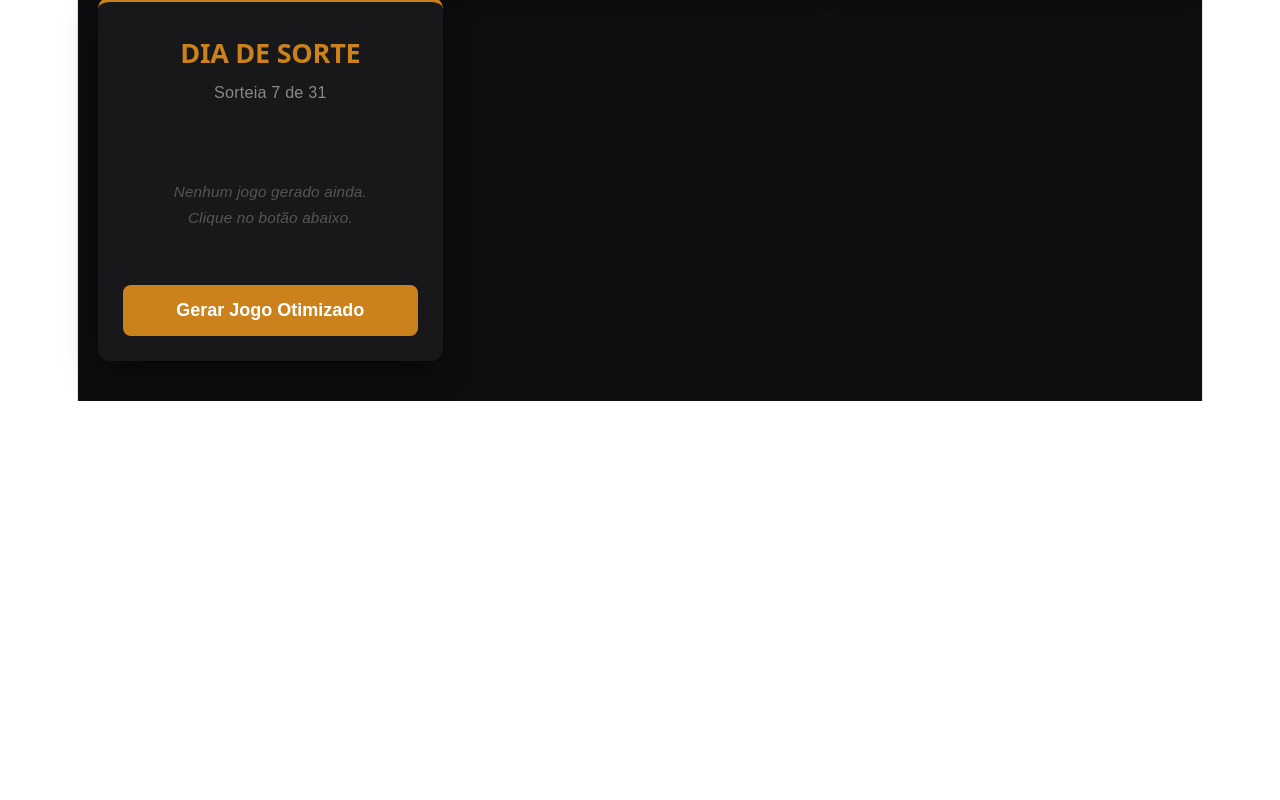
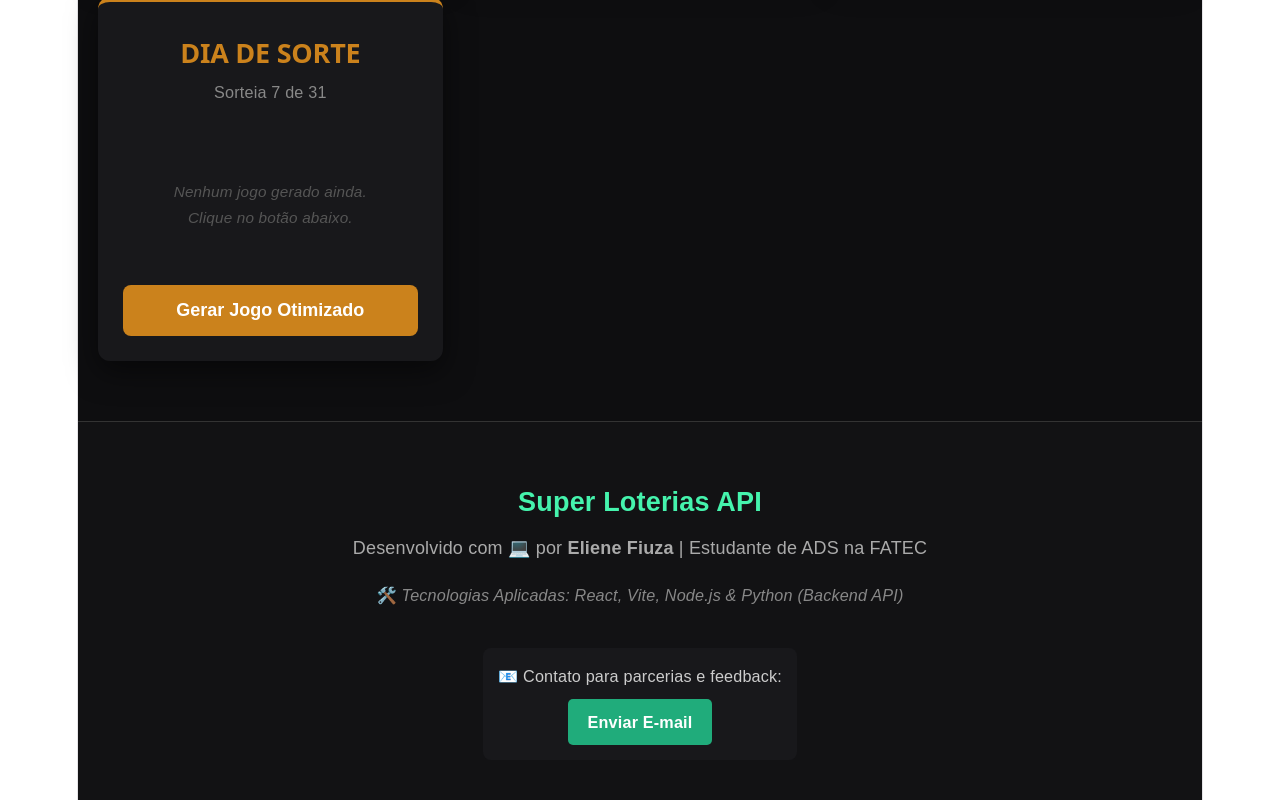
Before and after one commit to egfiuz/projeto-loteria, a React app in the folder frontend/: page / in a window 1280 px wide. Shown: the part 1052-1852 px from the top of the page. Before the commit the page ends 1453 px from the top, so only its background shows below. Built offline with nearby package versions, Linux system fonts and the light colour scheme; the HTML template or start-up script is replaced by a standard one.

Commit message:
feat: adiciona rodape com tecnologias, creditos e contato

```diff
--- a/frontend/src/App.jsx
+++ b/frontend/src/App.jsx
@@ -54,11 +54,33 @@ const LoteriaCard = ({ nome, sub, cor, qtd, max }) => {
   );
 };
 
+// --- COMPONENTE: FOOTER (RODAPÉ) ---
+const Footer = () => {
+  return (
+    <footer id="contato" style={styles.footer}>
+      <div style={styles.footerContent}>
+        <h3 style={styles.footerTitle}>Super Loterias API</h3>
+        <p style={styles.footerText}>
+          Desenvolvido com 💻 por <strong>Eliene Fiuza</strong> | Estudante de ADS na FATEC
+        </p>
+        <p style={styles.footerTech}>
+          🛠️ Tecnologias Aplicadas: React, Vite, Node.js & Python (Backend API)
+        </p>
+        <div style={styles.contatoContainer}>
+          <p style={styles.footerContato}>📧 Contato para parcerias e feedback:</p>
+          {/* Aqui você pode colocar seu email real depois */}
+          <a href="mailto:seuemail@exemplo.com" style={styles.emailBtn}>Enviar E-mail</a>
+        </div>
+      </div>
+    </footer>
+  );
+};
+
 // --- COMPONENTE PRINCIPAL: APP ---
 function App() {
   return (
     <div style={styles.body}>
-      <Navbar /> {/* <-- Olha a nossa Navbar aqui no topo! */}
+      <Navbar />
 
       <header id="inicio" style={styles.header}>
         <h1 style={styles.titulo}>Super Loterias API</h1>
@@ -77,13 +99,15 @@ function App() {
         <LoteriaCard nome="DUPLA SENA" sub="Sorteia 6 de 50" cor="#bf1923" qtd={6} max={50} />
         <LoteriaCard nome="DIA DE SORTE" sub="Sorteia 7 de 31" cor="#cb821c" qtd={7} max={31} />
       </main>
+
+      <Footer /> {/* <-- E aqui está o nosso Rodapé fechando o site! */}
     </div>
   );
 }
 
 // --- ESTILOS VISUAIS (CSS in JS) ---
 const styles = {
-  // Estilos da Navbar
+  // Navbar
   navbar: { display: 'flex', justifyContent: 'space-between', alignItems: 'center', backgroundColor: '#18181b', padding: '15px 40px', borderBottom: '1px solid #333', position: 'sticky', top: 0, zIndex: 100, boxShadow: '0 4px 10px rgba(0,0,0,0.5)' },
   logoContainer: { display: 'flex', alignItems: 'center', gap: '10px' },
   logoIcon: { fontSize: '1.8rem' },
@@ -91,8 +115,18 @@ const styles = {
   navLinks: { display: 'flex', gap: '20px' },
   link: { color: '#ccc', textDecoration: 'none', fontSize: '0.95rem', fontWeight: '500', transition: 'color 0.3s' },
 
-  // Restante dos estilos
-  body: { backgroundColor: '#0e0e10', minHeight: '100vh', padding: '0 0 40px 0', fontFamily: 'sans-serif', color: '#fff' },
+  // Footer
+  footer: { backgroundColor: '#121214', borderTop: '1px solid #333', marginTop: '60px', padding: '40px 20px', textAlign: 'center' },
+  footerContent: { maxWidth: '800px', margin: '0 auto', display: 'flex', flexDirection: 'column', gap: '10px' },
+  footerTitle: { color: '#45f3ad', fontSize: '1.5rem', marginBottom: '10px' },
+  footerText: { color: '#aaa', fontSize: '1rem' },
+  footerTech: { color: '#888', fontSize: '0.9rem', fontStyle: 'italic', margin: '10px 0' },
+  contatoContainer: { marginTop: '20px', padding: '15px', backgroundColor: '#18181b', borderRadius: '8px', display: 'inline-block', alignSelf: 'center' },
+  footerContato: { color: '#ccc', marginBottom: '10px', fontSize: '0.9rem' },
+  emailBtn: { backgroundColor: '#20ac7b', color: '#fff', textDecoration: 'none', padding: '10px 20px', borderRadius: '5px', fontWeight: 'bold', fontSize: '0.9rem', display: 'inline-block' },
+
+  // Base
+  body: { backgroundColor: '#0e0e10', minHeight: '100vh', padding: '0', fontFamily: 'sans-serif', color: '#fff' },
   header: { textAlign: 'center', margin: '60px 0 50px 0', padding: '0 20px' },
   titulo: { fontSize: '3rem', color: '#45f3ad', fontWeight: '900', textShadow: '0 0 10px rgba(69, 243, 173, 0.3)', margin: '0 0 15px 0' },
   subtitulo: { color: '#aaa', lineHeight: '1.6', fontSize: '1.1rem' },
```
